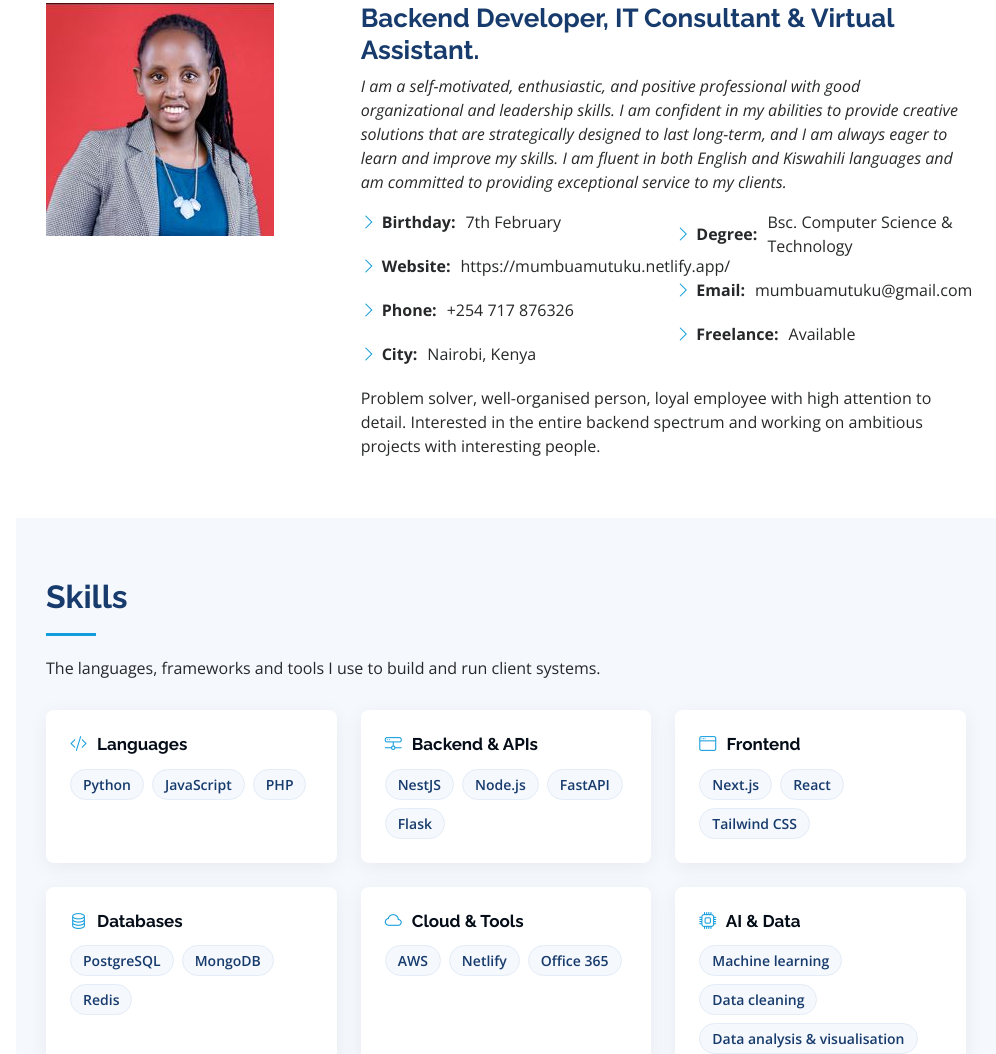
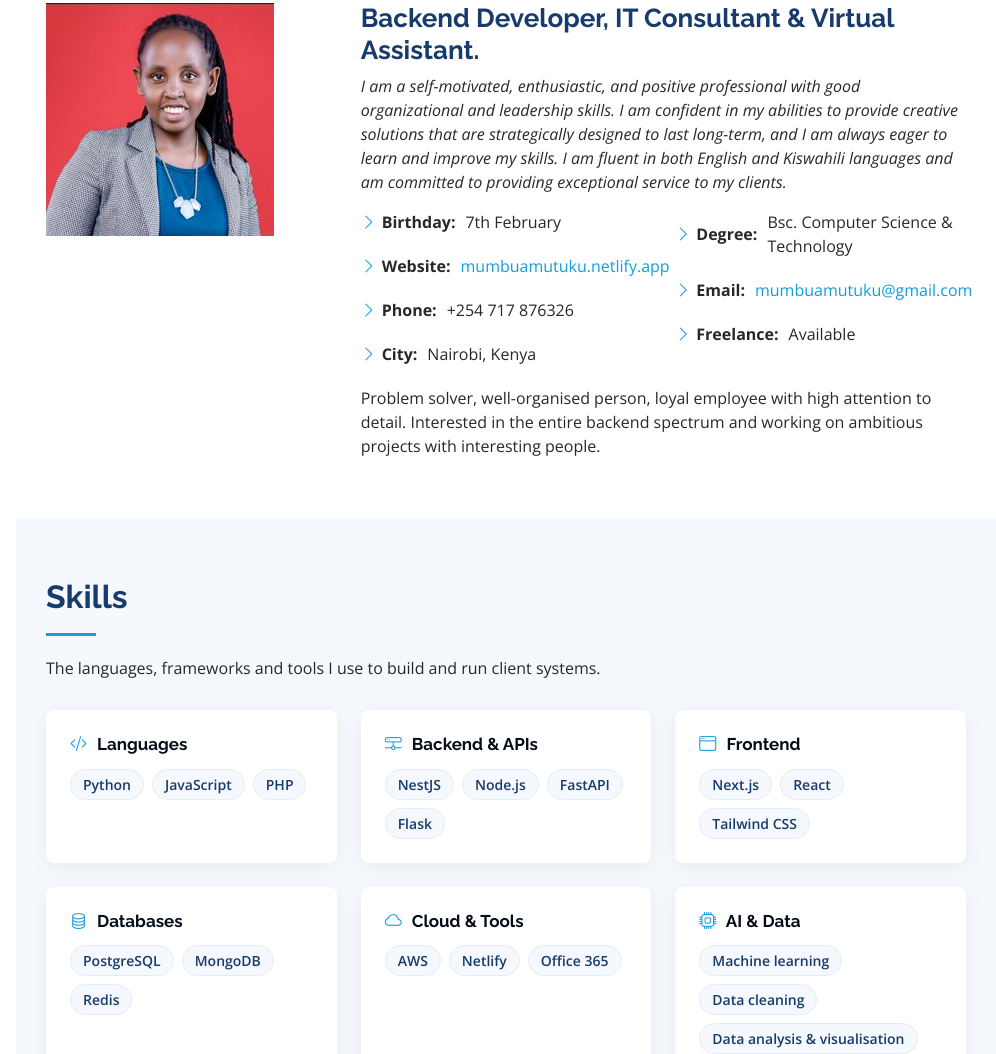
Before and after one commit to mumbuamutuku/portfolio, a plain HTML site: page index.html in a window 1280 px wide. Shown: the part 1037-2091 px from the top of the page, without its empty margins (284-1280 px from the left). Drawn offline with nearby package versions, Linux system fonts and the light colour scheme.

Commit message:
Fixed links

```diff
--- a/index.html
+++ b/index.html
@@ -115,7 +115,7 @@
               <div class="col-lg-6">
                 <ul>
                   <li><i class="bi bi-chevron-right"></i> <strong>Birthday:</strong> <span>7th February</span></li>
-                  <li><i class="bi bi-chevron-right"></i> <strong>Website:</strong> <span>https://mumbuamutuku.netlify.app/</span></li>
+                  <li><i class="bi bi-chevron-right"></i> <strong>Website:</strong> <span><a href="https://mumbuamutuku.netlify.app/" target="_blank" rel="noopener">mumbuamutuku.netlify.app</a></span></li>
                   <li><i class="bi bi-chevron-right"></i> <strong>Phone:</strong> <span>+254 717 876326</span></li>
                   <li><i class="bi bi-chevron-right"></i> <strong>City:</strong> <span>Nairobi, Kenya</span></li>
                 </ul>
@@ -124,7 +124,7 @@
                 <ul>
 
                   <li><i class="bi bi-chevron-right"></i> <strong>Degree:</strong> <span>Bsc. Computer Science & Technology</span></li>
-                  <li><i class="bi bi-chevron-right"></i> <strong>Email:</strong> <span>mumbuamutuku@gmail.com</span></li>
+                  <li><i class="bi bi-chevron-right"></i> <strong>Email:</strong> <span><a href="mailto:mumbuamutuku@gmail.com">mumbuamutuku@gmail.com</a></span></li>
                   <li><i class="bi bi-chevron-right"></i> <strong>Freelance:</strong> <span>Available</span></li>
                 </ul>
               </div>
```
